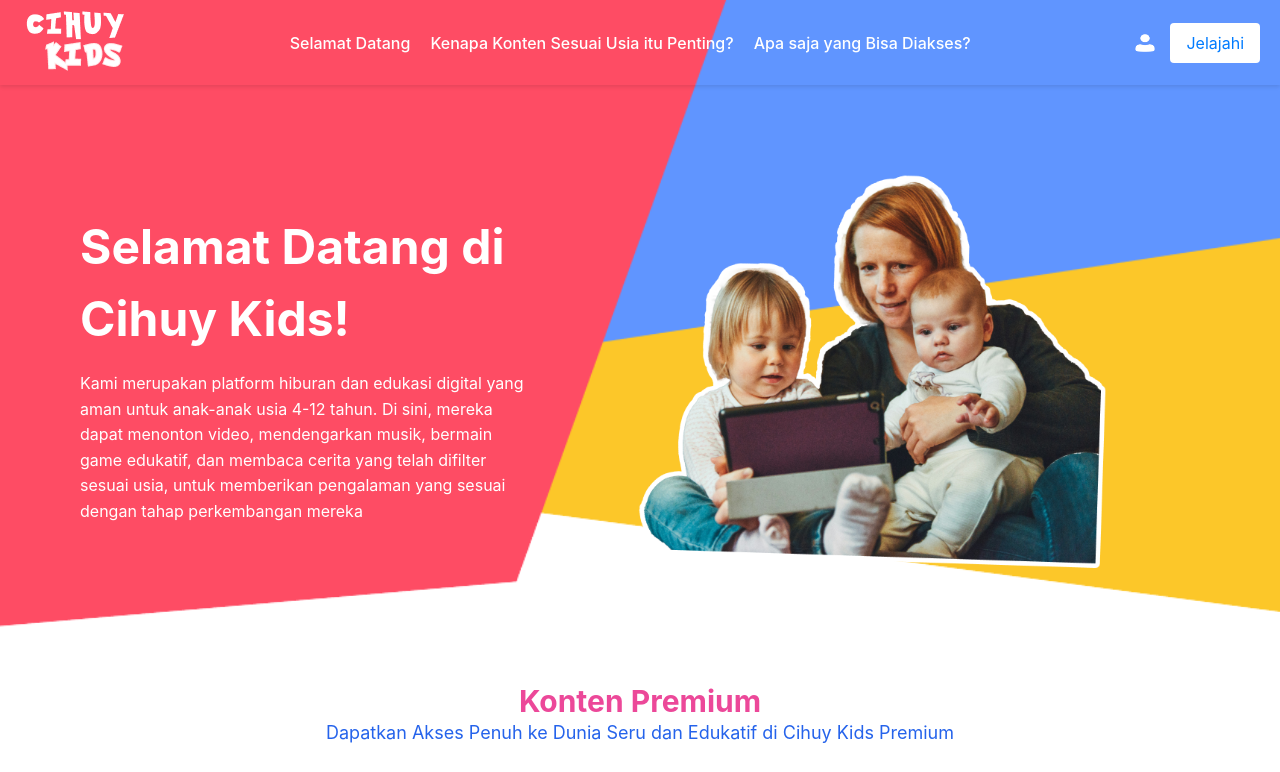
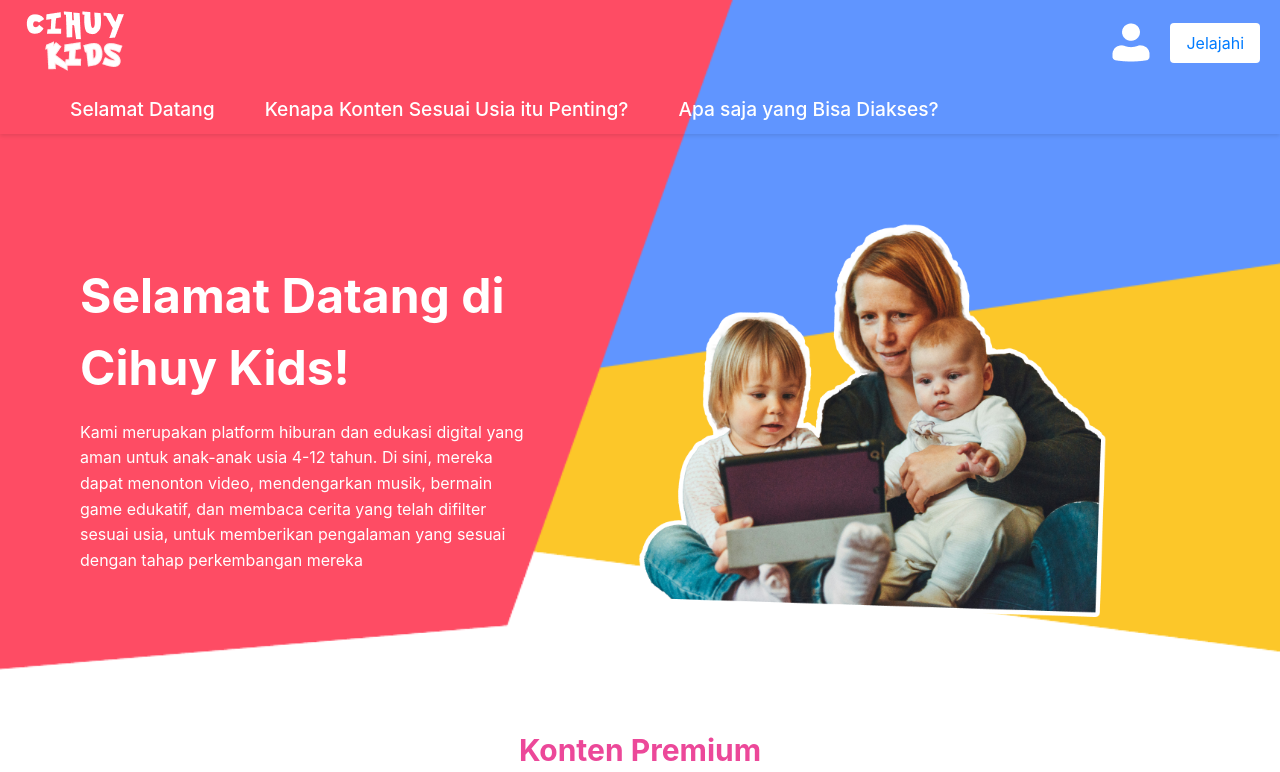
Before and after one commit to AlhadiDewana/cihuykids, a React (Create React App) app: page / in a window 1280 px wide. Shown: the top 772 px of the page. Built offline with nearby package versions, Linux system fonts and the light colour scheme.

Commit message:
benerin navbar

```diff
--- a/src/components/Header.css
+++ b/src/components/Header.css
@@ -28,7 +28,10 @@
 
 .navbar-center {
   display: flex;
-  gap: 20px; /* Space between links */
+  gap: 50px; /* Space between links */
+  justify-content: start;
+  margin-left: 50px;
+  margin-top: 20px;
 }
 
 .navbar-center a {
@@ -36,14 +39,15 @@
   color: #fff; /* Initial link color */
   font-weight: 500;
   transition: color 0.3s;
+  font-size: larger;
 }
 
 .header.sticky .navbar-center a {
-  color: #000; /* Warna hitam saat sticky */
+  color: #6095FF; /* Warna hitam saat sticky */
 }
 
 .navbar-center a:hover {
-  color: #007bff; /* Hover color for links */
+  color: black; /* Hover color for links */
 }
 
 .navbar-right {
@@ -53,8 +57,7 @@
 }
 
 .navbar-user-icon {
-  width: 30px; /* Set a specific width for user icon */
-  height: 30px; /* Set a specific height for user icon */
+  width: 100%; /* Set a specific width for user icon */
 }
 
 .navbar-button {
--- a/src/components/HeaderTemp.js
+++ b/src/components/HeaderTemp.js
@@ -35,11 +35,6 @@ function Header() {
             className="navbar-logo"
           />
         </div>
-        <div className="navbar-center">
-          <a href="#home">Selamat Datang</a>
-          <a href="#importance">Kenapa Konten Sesuai Usia itu Penting?</a>
-          <a href="#access">Apa saja yang Bisa Diakses?</a>
-        </div>
         <div className="navbar-right">
           <img
             src={isSticky ? userIconSticky : userIcon} // Ganti ikon berdasarkan state isSticky
@@ -51,6 +46,13 @@ function Header() {
           </button>
         </div>
       </nav>
+      <nav>
+      <div className="navbar-center">
+          <a href="#home">Selamat Datang</a>
+          <a href="#importance">Kenapa Konten Sesuai Usia itu Penting?</a>
+          <a href="#access">Apa saja yang Bisa Diakses?</a>
+        </div>
+      </nav>
     </header>
   );
 }
```
